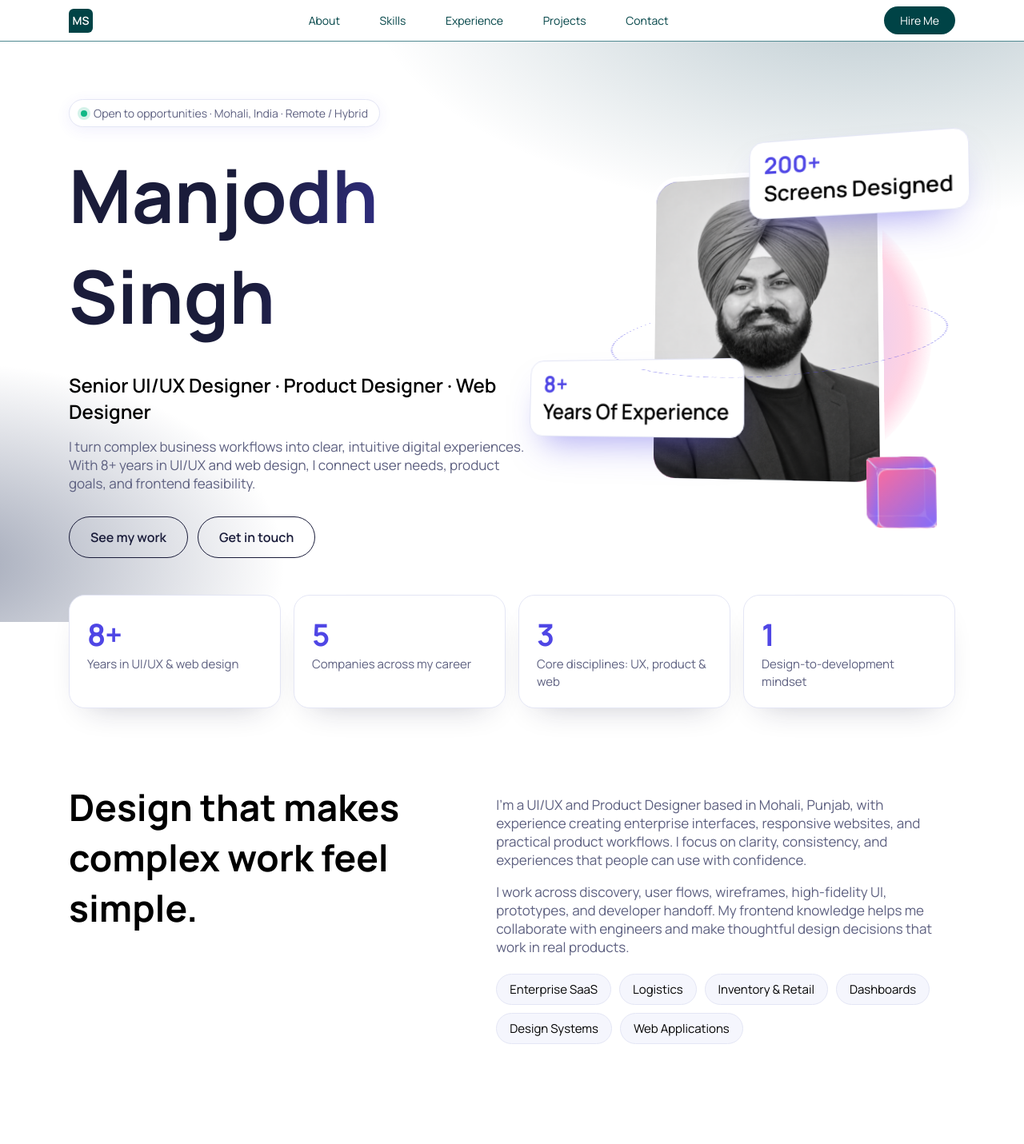
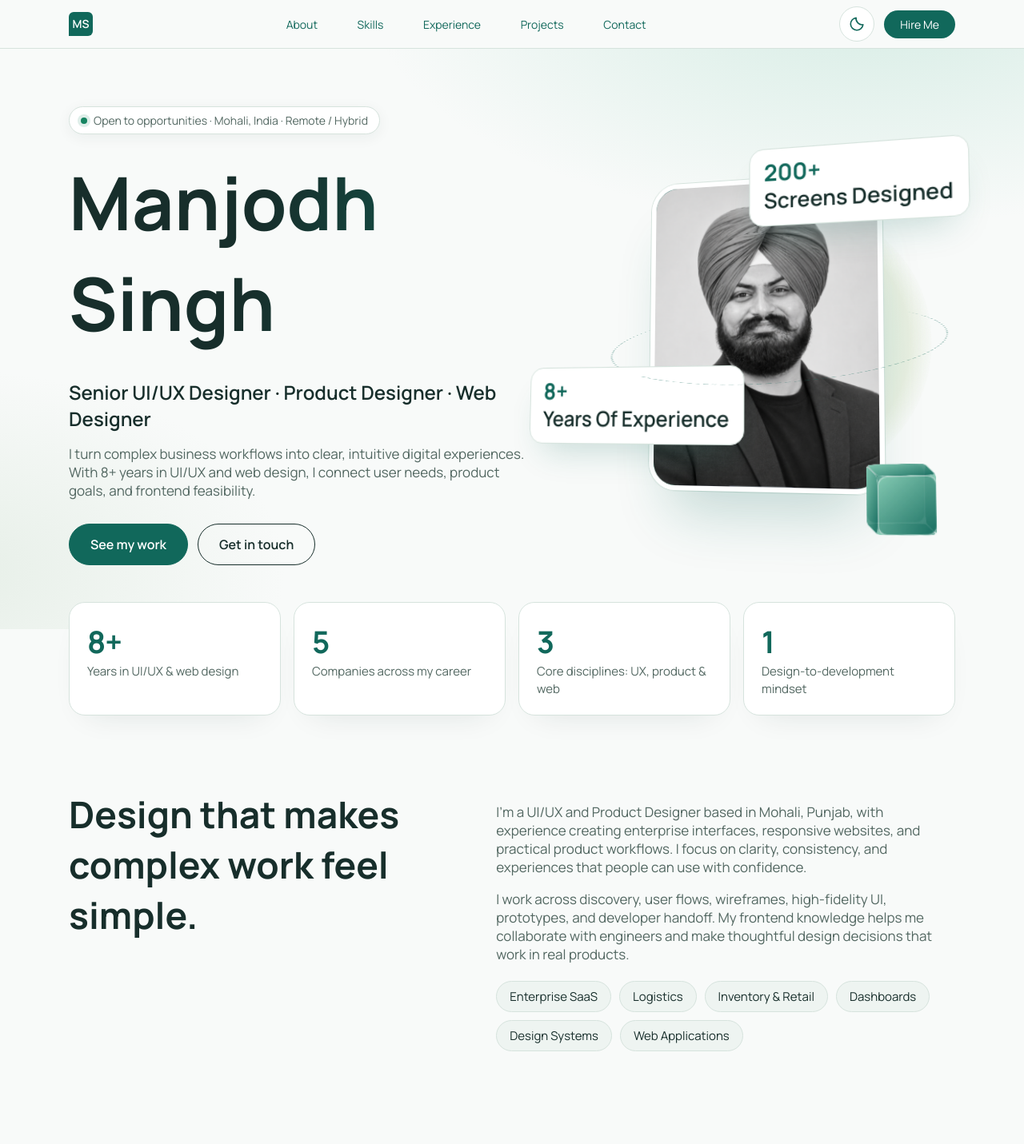
Before and after one commit to manjodhsingh05/digital-portfolio, a React (Vite) app: page / in a window 1280 px wide. Shown: the top 1431 px of the page at 80% size. Built offline with nearby package versions, Linux system fonts and the light colour scheme.

Commit message:
feat: implement theme toggle functionality and add theme palette

```diff
--- a/index.html
+++ b/index.html
@@ -2,6 +2,17 @@
 <html lang="en">
   <head>
     <meta charset="UTF-8" />
+    <script>
+      // Apply the theme before the first paint to avoid a light-mode flash.
+      (() => {
+        let theme;
+        try { theme = localStorage.getItem('portfolio-theme'); } catch {}
+        if (theme !== 'light' && theme !== 'dark') {
+          theme = window.matchMedia('(prefers-color-scheme: dark)').matches ? 'dark' : 'light';
+        }
+        document.documentElement.dataset.theme = theme;
+      })();
+    </script>
     <link rel="icon" type="image/svg+xml" href="/favicon.svg" />
     <meta name="viewport" content="width=device-width, initial-scale=1.0" />
     <title>digital-portfolio</title>
--- /dev/null
+++ b/src/componnts/ThemeToggle.tsx
@@ -0,0 +1,60 @@
+import { useEffect, useRef, useState } from "react"
+
+type Theme = "light" | "dark"
+
+function savedTheme(): Theme | null {
+    try {
+        const saved = localStorage.getItem("portfolio-theme")
+        return saved === "light" || saved === "dark" ? saved : null
+    } catch {
+        return null
+    }
+}
+
+const ThemeToggle = () => {
+    const [theme, setTheme] = useState<Theme>(() =>
+        document.documentElement.dataset.theme === "dark" ? "dark" : "light"
+    )
+    const hasPreference = useRef(savedTheme() !== null)
+
+    useEffect(() => {
+        const preference = window.matchMedia("(prefers-color-scheme: dark)")
+        const followSystem = () => {
+            if (!hasPreference.current) {
+                const next = preference.matches ? "dark" : "light"
+                document.documentElement.dataset.theme = next
+                setTheme(next)
+            }
+        }
+        followSystem()
+        preference.addEventListener("change", followSystem)
+        return () => preference.removeEventListener("change", followSystem)
+    }, [])
+
+    const toggleTheme = () => {
+        const next = theme === "dark" ? "light" : "dark"
+        hasPreference.current = true
+        document.documentElement.dataset.theme = next
+        setTheme(next)
+        try {
+            localStorage.setItem("portfolio-theme", next)
+        } catch {
+            // The toggle still works when browser storage is unavailable.
+        }
+    }
+
+    return (
+        <button className="theme-toggle" type="button" onClick={toggleTheme}
+            aria-label="Dark mode" aria-pressed={theme === "dark"}
+            title={`Switch to ${theme === "dark" ? "light" : "dark"} mode`}>
+            <svg viewBox="0 0 24 24" fill="none" stroke="currentColor" strokeWidth="1.8" strokeLinecap="round" strokeLinejoin="round" aria-hidden="true">
+                {theme === "dark" ? <>
+                    <circle cx="12" cy="12" r="4" />
+                    <path d="M12 2v2m0 16v2M2 12h2m16 0h2M5 5l1.4 1.4m11.2 11.2L19 19M5 19l1.4-1.4M17.6 6.4 19 5" />
+                </> : <path d="M20.5 13a8.5 8.5 0 0 1-9.5-9.5A8.5 8.5 0 1 0 20.5 13Z" />}
+            </svg>
+        </button>
+    )
+}
+
+export default ThemeToggle
--- a/src/componnts/header.tsx
+++ b/src/componnts/header.tsx
@@ -1,4 +1,5 @@
 import { useEffect, useRef, useState } from "react"
+import ThemeToggle from "./ThemeToggle"
 
 const menuItems = [
     { title: "About", id: "about" },
@@ -61,7 +62,10 @@ const Header = () => {
                             </a>
                         ))}
                     </nav>
-                    <a href='mailto:manjodhs11@gmail.com' className='btn'>Hire Me</a>
+                    <div className="header-actions">
+                        <ThemeToggle />
+                        <a href='mailto:manjodhs11@gmail.com' className='btn'>Hire Me</a>
+                    </div>
                 </div>
             </div>
         </header>
--- a/src/style/_comon.scss
+++ b/src/style/_comon.scss
@@ -1,8 +1,12 @@
+@use './palette';
+
 *, *::before, *::after { box-sizing: border-box; }
 html { scroll-behavior: smooth; }
 section[id] { scroll-margin-top: 88px; }
 body {
     margin: 0;
+    background: var(--page);
+    color: var(--text);
 }
 .container {
     width: 100%;
@@ -33,9 +37,9 @@ header {
     position: sticky;
     top: 0;
     z-index: 100;
-    background: rgba(255, 255, 255, 0.96);
+    background: var(--header-bg);
     backdrop-filter: blur(12px);
-    border-block-end: 1px solid #508991;
+    border-block-end: 1px solid var(--border);
 }
 .inner-header {
     padding-block: 8px;
@@ -46,7 +50,7 @@ header {
         text-decoration: none;
         font-size: 20px;
         font-weight: 600;
-        color: #09bc8a;
+        color: var(--primary);
         display: inline-flex;
         align-items: center;
         gap: 8px;
@@ -56,8 +60,8 @@ header {
             display: inline-flex;
             align-items: center;
             justify-content: center;
-            background: #004346;
-            color: #fff;
+            background: var(--primary);
+            color: var(--on-primary);
             border-radius: 6px;
             font-size: 14px;
             line-height: 1;
@@ -73,32 +77,34 @@ header {
         a {
             text-decoration: none;
             font-size: 14px;
-            color: #004346;
+            color: var(--primary);
             padding-block: 6px;
             padding-inline: 12px;
             border-radius: 50px;
             transition: 0.5s;
             &:hover {
-                background-color: #0043462a;
+                background-color: var(--primary-soft);
             }
-            &.active { background-color: #004346; color: #fff; }
+            &.active { background-color: var(--primary); color: var(--on-primary); }
         }
     }
     .btn {
         padding-block: 8px;
         padding-inline: 20px;
         text-decoration: none;
-        background-color: #004346;
-        color: #fff;
+        background-color: var(--primary);
+        color: var(--on-primary);
         font-size: 14px;
         border-radius: 50px;
+        transition: background-color 0.2s;
+        &:hover { background-color: var(--primary-hover); }
     }
 }
 .info-main {
     padding: 72px 0 80px;
     background:
-        radial-gradient(900px 420px at 85% -10%, #01374d46 0, transparent 70%),
-        radial-gradient(600px 360px at -5% 90%, #00113d5e 0, transparent 70%);
+        radial-gradient(900px 420px at 85% -10%, var(--hero-glow) 0, transparent 70%),
+        radial-gradient(600px 360px at -5% 90%, var(--hero-glow-soft) 0, transparent 70%);
     .info-parent {
         display: grid;
         grid-template-columns: 1.25fr 1fr;
@@ -108,29 +114,29 @@ header {
             display: inline-flex;
             align-items: center;
             gap: 8px;
-            background: #fff;
-            border: 1px solid #e4e6f5;
+            background: var(--surface);
+            border: 1px solid var(--border);
             padding: 7px 14px;
             border-radius: 99px;
             font-size: 14px;
             font-weight: 500;
-            color: #5d6080;
-            box-shadow: 0 4px 18px rgba(79, 70, 229, 0.08);
+            color: var(--text-muted);
+            box-shadow: 0 4px 18px var(--shadow-soft);
             margin: 0;
             &:before {
                 content: "";
                 width: 8px;
                 height: 8px;
                 border-radius: 50%;
-                background: #12b886;
-                box-shadow: 0 0 0 4px rgba(18, 184, 134, 0.18);
+                background: var(--status);
+                box-shadow: 0 0 0 4px var(--status-ring);
             }
         }
         h1 {
             font-size: clamp(46px, 8vw, 92px);
             font-weight: 700;
             margin: 22px 0 18px;
-            background: linear-gradient(100deg, #1a1c3a 40%, #4f46e5 100%);
+            background: linear-gradient(100deg, var(--text) 40%, var(--primary) 100%);
             -webkit-background-clip: text;
             background-clip: text;
             color: transparent;
@@ -142,7 +148,7 @@ header {
             font-weight: 600;
         }
         p {
-            color: #5d6080;
+            color: var(--text-muted);
             max-width: 60ch;
             font-size: 17px;
             margin: 0;
@@ -161,10 +167,19 @@ header {
                 font-weight: 600;
                 text-decoration: none;
                 transition: 0.2s;
-                border: 1.5px solid #1a1c3a;
-                color: #1a1c3a;
+                border: 1.5px solid var(--text);
+                color: var(--text);
                 &:hover {
-                    background: #f5f6fd;
+                    background: var(--surface-soft);
+                }
+                &:first-child {
+                    background: var(--primary);
+                    border-color: var(--primary);
+                    color: var(--on-primary);
+                    &:hover {
+                        background: var(--primary-hover);
+                        border-color: var(--primary-hover);
+                    }
                 }
             }
         }
@@ -191,16 +206,16 @@ header {
                     height: 380px;
                     margin: -190px 0 0 -145px;
                     border-radius: 34px;
-                    border: 6px solid #fff;
+                    border: 6px solid var(--photo-border);
                     overflow: hidden;
                     transform: translateZ(40px);
-                    background: linear-gradient(160deg, #4f46e5, #ff6b9a);
+                    background: var(--art-gradient);
                     box-shadow:
-                        0 50px 70px -28px rgba(79, 70, 229, 0.6),
-                        0 0 0 1px var(--line);
+                        0 50px 70px -28px var(--shadow-art),
+                        0 0 0 1px var(--border);
                     display: grid;
                     place-items: center;
-                    color: #fff;
+                    color: var(--on-dark);
                     img {
                         width: 100%;
                         height: 100%;
@@ -217,7 +232,7 @@ header {
                     height: 380px;
                     margin: -190px 0 0 -190px;
                     border-radius: 50%;
-                    background: radial-gradient(circle, #c9c3ff, #ffd3e3 60%, transparent 72%);
+                    background: var(--halo-gradient);
                     transform: translateZ(-120px);
                 }
                 .ring {
@@ -228,7 +243,7 @@ header {
                     height: 430px;
                     margin: -215px 0 0 -215px;
                     border-radius: 50%;
-                    border: 2px dashed rgba(79, 70, 229, 0.4);
+                    border: 2px dashed var(--ring);
                     transform: translateZ(-40px) rotateX(72deg);
                     animation: orbit 22s linear infinite;
                 }
@@ -239,11 +254,11 @@ header {
                 .fl {
                     position: absolute;
                     transform: translateZ(130px);
-                    background: #fff;
-                    border: 1px solid #e4e6f5;
+                    background: var(--surface);
+                    border: 1px solid var(--border);
                     border-radius: 16px;
                     padding: 12px 16px;
-                    box-shadow: 0 22px 40px -18px rgba(79, 70, 229, 0.5);
+                    box-shadow: 0 22px 40px -18px var(--shadow-art);
                     font-weight: 600;
                     font-size: 15px;
 
@@ -252,7 +267,7 @@ header {
                     b {
                         display: block;
                         font-size: 26px;
-                        color: #4f46e5;
+                        color: var(--primary);
                         line-height: 1.1;
                     }
                     h4 {
@@ -270,8 +285,8 @@ header {
                         position: absolute;
                         inset: 0;
                         border-radius: 10px;
-                        border: 1px solid rgba(255, 255, 255, 0.7);
-                        background: linear-gradient(135deg, var(--a, #7c6cff), var(--b, #ff6b9a));
+                        border: 1px solid var(--glass-border);
+                        background: linear-gradient(135deg, var(--a, var(--primary)), var(--b, var(--accent)));
                         opacity: 0.9;
                         &:nth-child(1) {
                             transform: translateZ(32px);
@@ -305,11 +320,11 @@ header {
     position: relative;
     z-index: 2;
     .stat {
-        background: #fff;
-        border: 1px solid #e4e6f5;
+        background: var(--surface);
+        border: 1px solid var(--border);
         border-radius: 20px;
         padding: 22px;
-        box-shadow: 0 18px 40px -24px rgba(26, 28, 58, 0.3);
+        box-shadow: 0 18px 40px -24px var(--shadow-card);
         transition: transform 0.2s ease-out;
         will-change: transform;
         &:hover {
@@ -318,11 +333,11 @@ header {
         b {
             display: block;
             font-size: 38px;
-            color: #4f46e5;
+            color: var(--primary);
             letter-spacing: -0.03em;
         }
         span {
-            color: #5d6080;
+            color: var(--text-muted);
             font-size: 15px;
         }
     }
@@ -350,7 +365,7 @@ header {
         gap: 56px;
         align-items: start;
         p {
-            color: #5d6080;
+            color: var(--text-muted);
             font-size: 17px;
         }
 
@@ -365,10 +380,10 @@ header {
 .chip {
     padding: 8px 16px;
     border-radius: 99px;
-    background: #f5f6fd;
+    background: var(--surface-soft);
     font-size: 15px;
     font-weight: 500;
-    border: 1px solid #e4e6f5;
+    border: 1px solid var(--border);
 }
 h2 {
     font-size: clamp(30px, 4.5vw, 46px);
@@ -380,7 +395,7 @@ h2 {
     padding-top: 20px;
     padding-bottom: 92px;
     .lead {
-        color: #5d6080;
+        color: var(--text-muted);
         max-width: 60ch;
         font-size: 17px;
         margin: 0;
@@ -393,8 +408,8 @@ h2 {
         .sk {
             border-radius: 24px;
             padding: 28px;
-            background: #f5f6fd;
-            border: 1px solid #e4e6f5;
+            background: var(--surface-soft);
+            border: 1px solid var(--border);
             transition: transform 0.2s ease-out;
             will-change: transform;
             transform: perspective(1000px) rotateX(var(--rx)) rotateY(var(--ry));
@@ -411,15 +426,15 @@ h2 {
                 flex-wrap: wrap;
                 gap: 8px;
                 .chip {
-                    background: #fff;
+                    background: var(--surface);
                     font-size: 14px;
                     padding: 8px 13px;
                 }
             }
             &.ai {
                 grid-column: 1 / -1;
-                background: linear-gradient(135deg, #eeecff, #ffeaf2);
-                border-color: #e6e0ff;
+                background: var(--highlight-gradient);
+                border-color: var(--border);
             }
             // &:hover {
             //     transform: perspective(900px) rotateX(0.161938deg) rotateY(3.58606deg) translateZ(8px);
@@ -444,7 +459,7 @@ h2 {
             top: 8px;
             bottom: 8px;
             width: 2px;
-            background: linear-gradient(#4f46e5, #ff6b9a 60%, #e4e6f5);
+            background: var(--timeline-gradient);
         }
         .job {
             position: relative;
@@ -457,14 +472,14 @@ h2 {
                 width: 16px;
                 height: 16px;
                 border-radius: 50%;
-                background: #fff;
-                border: 4px solid #4f46e5;
+                background: var(--surface);
+                border: 4px solid var(--primary);
                 box-sizing: border-box;
             }
             .when {
                 font-size: 14px;
                 font-weight: 600;
-                color: #4f46e5;
+                color: var(--primary);
                 margin-bottom: 4px;
                 margin-top: 0;
             }
@@ -472,16 +487,16 @@ h2 {
                 font-size: 25px;
                 margin: 0;
                 span {
-                    color: #5d6080;
+                    color: var(--text-muted);
                     font-weight: 500;
                 }
             }
             li {
                 margin-bottom: 7px;
-                color: #5d6080;
+                color: var(--text-muted);
                 font-size: 17px;
                 &::marker {
-                    color: #4f46e5;
+                    color: var(--primary);
                 }
             }
         }
@@ -491,7 +506,7 @@ h2 {
     padding-top: 20px;
     padding-bottom: 92px;
     .lead {
-        color: #5d6080;
+        color: var(--text-muted);
         max-width: 60ch;
         font-size: 17px;
     }
@@ -501,10 +516,10 @@ h2 {
         gap: 22px;
         margin-top: 40px;
         .pc {
-            background: linear-gradient(150deg, #4f46e5, #7c6cff);
+            background: var(--project-gradient);
             border-radius: 28px;
             padding: 34px;
-            color: #fff;
+            color: var(--on-dark);
             display: flex;
             flex-direction: column;
             gap: 16px;
@@ -529,7 +544,7 @@ h2 {
                 flex-wrap: wrap;
                 gap: 8px;
                 span {
-                    background: rgba(255, 255, 255, 0.2);
+                    background: var(--card-tag);
                     padding: 6px 13px;
                     border-radius: 99px;
                     font-size: 14px;
@@ -537,7 +552,7 @@ h2 {
                 }
             }
             &.a {
-                background: linear-gradient(150deg, #ff6b9a, #ff9a62);
+                background: var(--project-alt-gradient);
             }
         }
     }
@@ -551,7 +566,8 @@ h2 {
         gap: 18px;
         margin-top: 36px;
         .ed {
-            border: 1px solid #e4e6f5;
+            background: var(--surface);
+            border: 1px solid var(--border);
             border-radius: 22px;
             padding: 26px;
             transform: perspective(1000px) rotateX(var(--rx)) rotateY(var(--ry));
@@ -561,7 +577,7 @@ h2 {
                 margin-top: 0;
             }
             p {
-                color: #5d6080;
+                color: var(--text-muted);
                 font-size: 15px;
                 margin: 0;
             }
@@ -569,22 +585,22 @@ h2 {
     }
 }
 .contact {
-    background: #1a1c3a;
-    color: #fff;
+    background: var(--contact-bg);
+    color: var(--on-dark);
     border-radius: 36px;
     padding: 72px 40px;
     text-align: center;
     margin-bottom: 60px;
     background-image:
-        radial-gradient(500px 240px at 20% 0, rgba(124, 108, 255, 0.5), transparent),
-        radial-gradient(500px 240px at 90% 100%, rgba(255, 107, 154, 0.35), transparent);
+        radial-gradient(500px 240px at 20% 0, var(--contact-glow), transparent),
+        radial-gradient(500px 240px at 90% 100%, var(--contact-glow-soft), transparent);
     h2 {
         font-size: clamp(32px, 5.5vw, 58px);
         max-width: 15ch;
         margin: 0 auto 16px;
     }
     p {
-        color: #c9cbe6;
+        color: var(--on-dark-muted);
         margin-bottom: 30px;
         font-size: 17px;
         width: 100%;
@@ -606,20 +622,41 @@ h2 {
         font-weight: 600;
         text-decoration: none;
         transition: 0.2s;
-        border: 1.5px solid #fff;
-        color: #fff;
+        border: 1.5px solid var(--on-dark);
+        color: var(--on-dark);
         &.p {
-            background: #fff;
-            color: #1a1c3a;
+            background: var(--contact-button-bg);
+            color: var(--contact-button-text);
         }
+        &:hover { background: var(--primary); border-color: var(--primary); color: var(--on-primary); }
+        &.p:hover { background: var(--primary-soft); border-color: var(--primary-soft); color: var(--text); }
     }
 }
 .footer {
+    color: var(--text-muted);
     text-align: center;
     padding: 12px;
 }
 
-a:focus-visible { outline: 3px solid #4f46e5; outline-offset: 4px; }
+a:focus-visible, button:focus-visible { outline: 3px solid var(--primary); outline-offset: 4px; }
+.header-actions { display: flex; align-items: center; gap: 12px; }
+.theme-toggle {
+    display: inline-flex;
+    align-items: center;
+    justify-content: center;
+    flex-shrink: 0;
+    width: 44px;
+    height: 44px;
+    padding: 10px;
+    border: 1px solid var(--border);
+    border-radius: 50%;
+    background: var(--surface);
+    color: var(--primary);
+    cursor: pointer;
+    transition: background-color 0.2s, border-color 0.2s;
+    &:hover { background: var(--primary-soft); border-color: var(--primary); }
+    svg { width: 22px; height: 22px; }
+}
 .social-links {
     display: flex;
     justify-content: center;
@@ -631,11 +668,11 @@ a:focus-visible { outline: 3px solid #4f46e5; outline-offset: 4px; }
         justify-content: center;
         width: 44px;
         height: 44px;
-        border: 1px solid #e4e6f5;
+        border: 1px solid var(--border);
         border-radius: 50%;
-        color: #004346;
+        color: var(--primary);
         transition: background-color 0.2s, color 0.2s;
-        &:hover { background: #004346; color: #fff; }
+        &:hover { background: var(--primary); color: var(--on-primary); }
         svg { width: 24px; height: 24px; fill: currentColor; }
     }
 }
--- /dev/null
+++ b/src/style/_palette.scss
@@ -0,0 +1,72 @@
+// Shared colors keep the hero, content cards, and contact section consistent.
+:root {
+    color-scheme: light;
+    --on-primary: #ffffff;
+    --on-dark: #ffffff;
+    --contact-bg: #172e2b;
+    --contact-button-bg: #ffffff;
+    --contact-button-text: #172e2b;
+    --photo-border: #ffffff;
+    --page: #f8faf9;
+    --surface: #ffffff;
+    --surface-soft: #eef4f1;
+    --border: #d6e3dd;
+    --text: #172e2b;
+    --text-muted: #526761;
+    --primary: #11685b;
+    --primary-hover: #0b5147;
+    --primary-soft: #e0f0e9;
+    --accent: #87cdb5;
+    --status: #168461;
+    --on-dark-muted: #d0e5dd;
+    --header-bg: rgba(248, 250, 249, 0.96);
+    --hero-glow: rgba(135, 205, 181, 0.3);
+    --hero-glow-soft: rgba(221, 233, 222, 0.65);
+    --shadow-soft: rgba(23, 46, 43, 0.06);
+    --shadow-card: rgba(23, 46, 43, 0.14);
+    --shadow-art: rgba(17, 104, 91, 0.24);
+    --ring: rgba(17, 104, 91, 0.3);
+    --status-ring: rgba(22, 132, 97, 0.14);
+    --glass-border: rgba(255, 255, 255, 0.7);
+    --card-tag: rgba(0, 0, 0, 0.18);
+    --art-gradient: linear-gradient(160deg, #11685b, #87cdb5);
+    --halo-gradient: radial-gradient(circle, #c5e8da, #e7eee0 60%, transparent 72%);
+    --highlight-gradient: linear-gradient(135deg, #e0f0e9, #f1f3e8);
+    --project-gradient: linear-gradient(150deg, #123f39, #176457);
+    --project-alt-gradient: linear-gradient(150deg, #263f4b, #365a64);
+    --timeline-gradient: linear-gradient(#11685b, #87cdb5 60%, #d6e3dd);
+    --contact-glow: rgba(17, 104, 91, 0.48);
+    --contact-glow-soft: rgba(135, 205, 181, 0.12);
+}
+
+:root[data-theme="dark"] {
+    color-scheme: dark;
+    --page: #101b19;
+    --surface: #182824;
+    --surface-soft: #1e322c;
+    --border: #355047;
+    --text: #e7f2ed;
+    --text-muted: #abc2b8;
+    --primary: #87d6b9;
+    --primary-hover: #abe9d0;
+    --primary-soft: #24483b;
+    --on-primary: #102b22;
+    --accent: #a7dbc4;
+    --status: #6ed4a6;
+    --header-bg: rgba(16, 27, 25, 0.96);
+    --hero-glow: rgba(63, 143, 111, 0.2);
+    --hero-glow-soft: rgba(53, 80, 71, 0.2);
+    --shadow-soft: rgba(0, 0, 0, 0.16);
+    --shadow-card: rgba(0, 0, 0, 0.28);
+    --shadow-art: rgba(0, 0, 0, 0.35);
+    --ring: rgba(135, 214, 185, 0.35);
+    --status-ring: rgba(110, 212, 166, 0.14);
+    --photo-border: #355047;
+    --art-gradient: linear-gradient(160deg, #176457, #355047);
+    --halo-gradient: radial-gradient(circle, #285342, #1e322c 60%, transparent 72%);
+    --highlight-gradient: linear-gradient(135deg, #203e31, #29382b);
+    --timeline-gradient: linear-gradient(#87d6b9, #355047 80%);
+    --contact-bg: #142d25;
+    --contact-glow: rgba(36, 113, 83, 0.3);
+    --contact-glow-soft: rgba(135, 205, 181, 0.08);
+}
```
